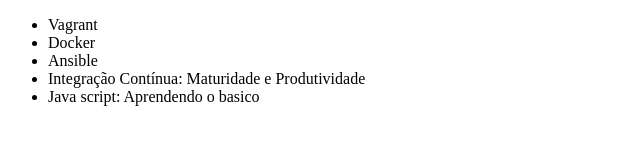
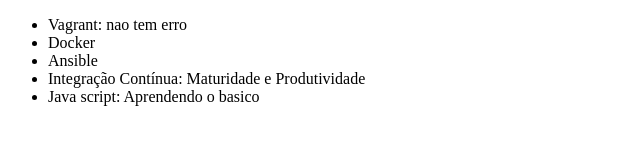
Before and after one commit to brunocardoso1/learning-git, a plain HTML site: page index.html in a window 1280 px wide. Shown: the full height of the page, 0-640 px from the left. Drawn offline with Linux system fonts and the light colour scheme.

Commit message:
alterado curso vagrant

```diff
--- a/index.html
+++ b/index.html
@@ -6,7 +6,7 @@
 </head>
 <body>
     <ul>
-        <li>Vagrant</li>
+        <li>Vagrant: nao tem erro</li>
         <li>Docker</li>
         <li>Ansible</li>
         <li>Integração Contínua: Maturidade e Produtividade</li>
```
